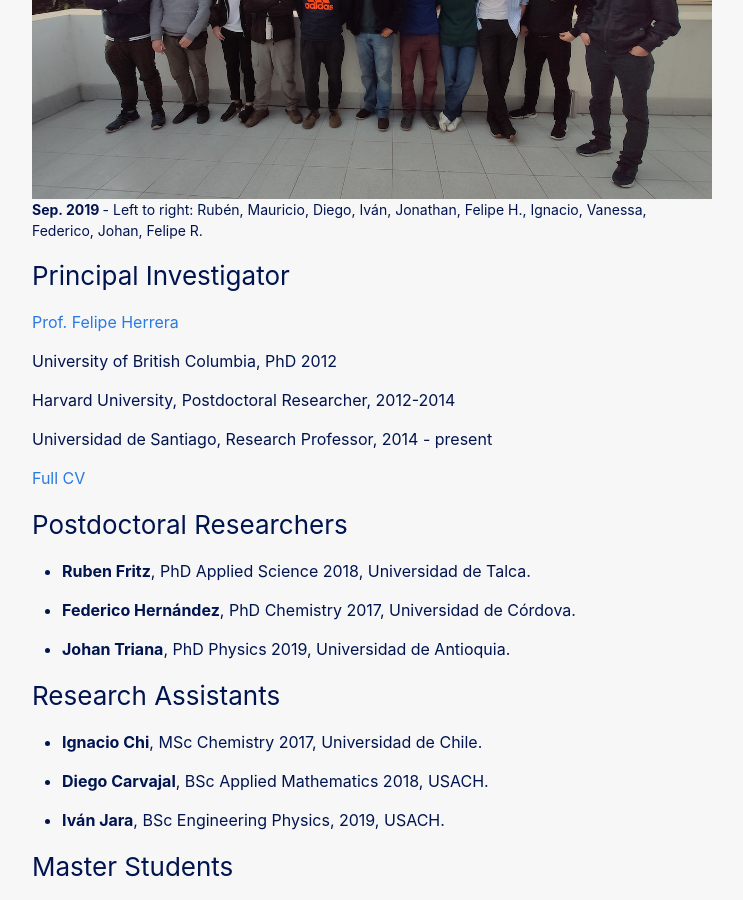
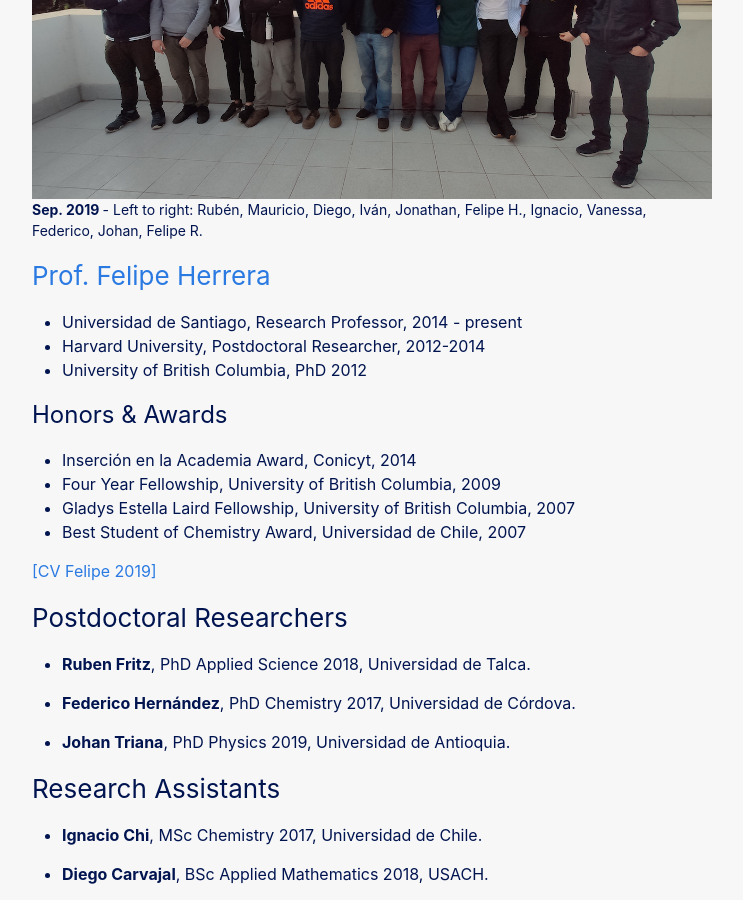
Before and after one commit to fherreralab/fherreralab.github.io, a Jekyll site: the page built from people.md, in a window 1280 px wide and 900 px high, scrolled down 359 px. Shown: the whole window, without its empty margins (268-1011 px from the left). Built offline with Jekyll 4.4.1, drawn with Linux system fonts in a browser that asks for light colours.

Commit message:
updated people

```diff
--- a/people.md
+++ b/people.md
@@ -13,19 +13,28 @@ permalink: /people/
 
 
 
-### Principal Investigator
+### [Prof. Felipe Herrera](/about/)
+
+ - Universidad de Santiago, Research Professor, 2014 - present
+ - Harvard University, Postdoctoral Researcher, 2012-2014
+ - University of British Columbia, PhD 2012
+
+# Honors & Awards
+
+ - Inserción en la Academia Award, Conicyt, 2014
+ - Four Year Fellowship, University of British Columbia, 2009
+ - Gladys Estella Laird Fellowship, University of British Columbia, 2007
+ - Best Student of Chemistry Award, Universidad de Chile, 2007
 
 
-[Prof. Felipe Herrera](/about/)
-
-University of British Columbia, PhD 2012
-
-Harvard University, Postdoctoral Researcher, 2012-2014
-
-Universidad de Santiago, Research Professor, 2014 - present
+ [[CV Felipe 2019]] [herrera-cv]
 
 
-[Full CV] [herrera-cv]
+
+
+
+
+
 
 ### Postdoctoral Researchers
 
```
Also changed, not shown: about.md (+4 -0 lines), 3 other files.
